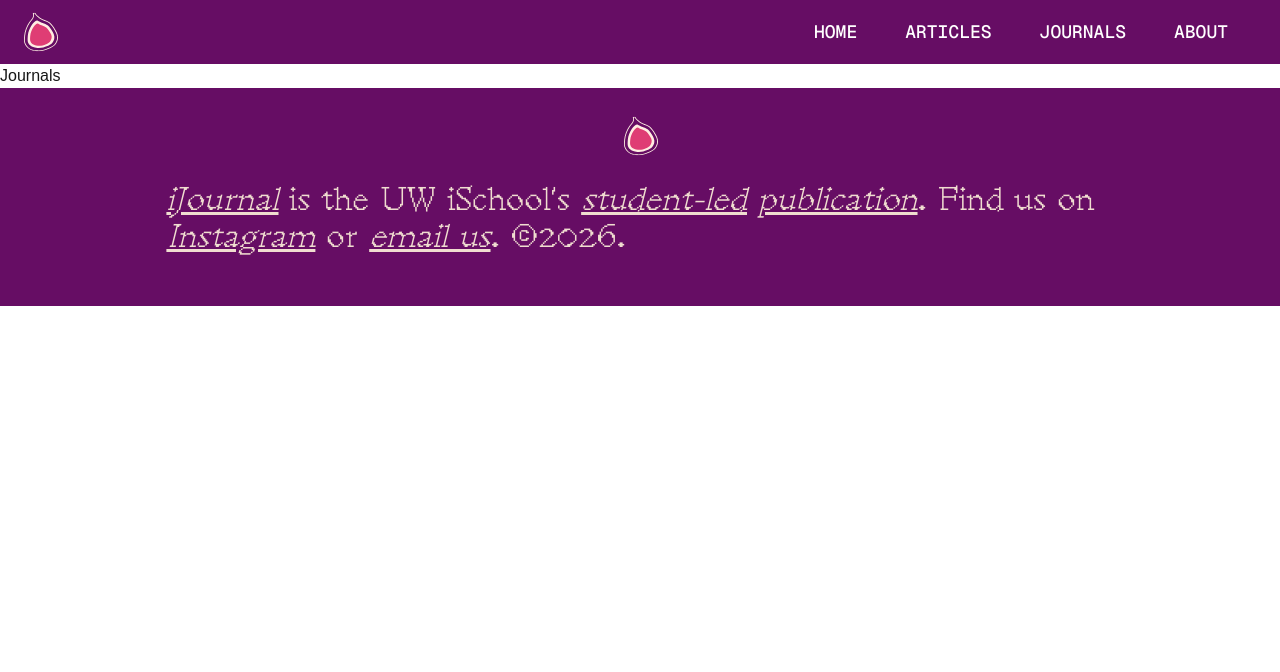
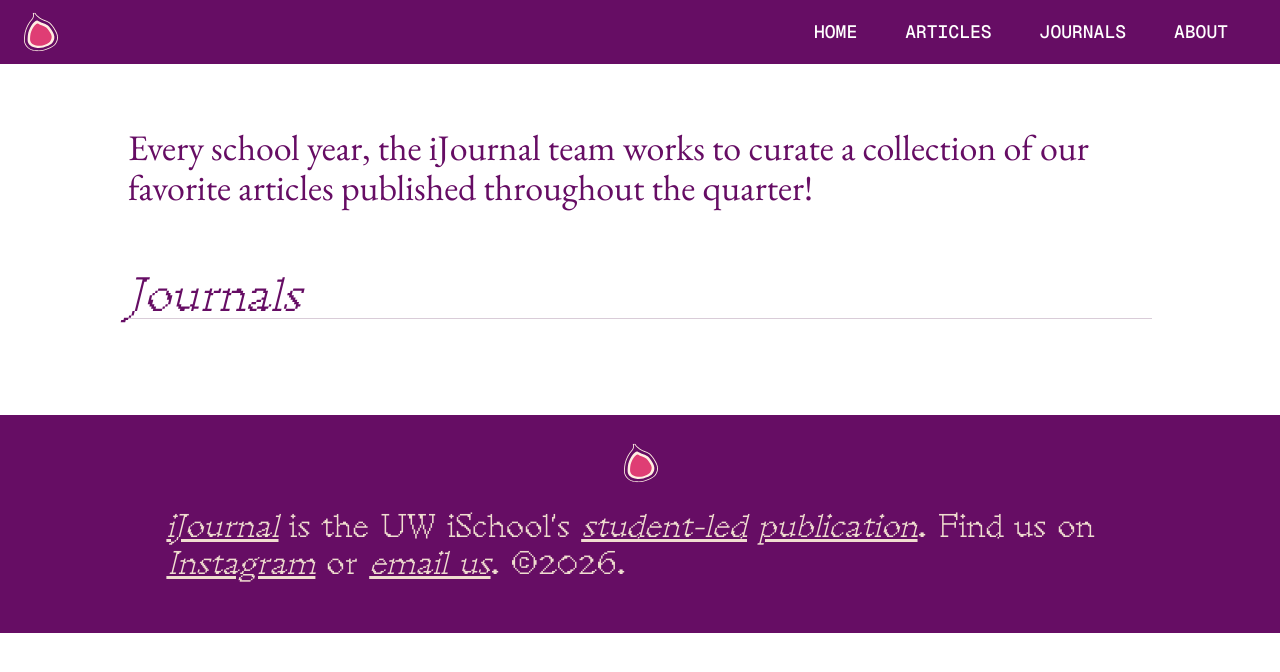
Before and after one commit to webimpactuw/ijournal-uw, a Next.js app: page /journals in a window 1280 px wide. Shown: the top 672 px of the page. Built offline with nearby package versions, Linux system fonts and the light colour scheme.

Commit message:
Created Journals header

```diff
--- a/app/journals/page.js
+++ b/app/journals/page.js
@@ -1,7 +1,11 @@
 export default function Journals() {
   return (
-    <div>
-      <h1>Journals</h1>
+    <div className="bg-white text-navBar font-garamond text-4xl py-16">
+      <div className="mx-auto w-[min(80vw,1300px)]">
+        <h1 className="">Every school year, the iJournal team works to curate a collection of our favorite articles published throughout the quarter!</h1>
+        <h1 className="mt-15 font-batmip italic text-[45px] border-b border-[#d9ccd8]">Journals</h1>
+      </div>
+      <div className="h-8"></div>
     </div>
   );
 }
```
Also changed, not shown: package.json (+4 -4 lines), 1 other file (tests, documents, lock files or other folders).
